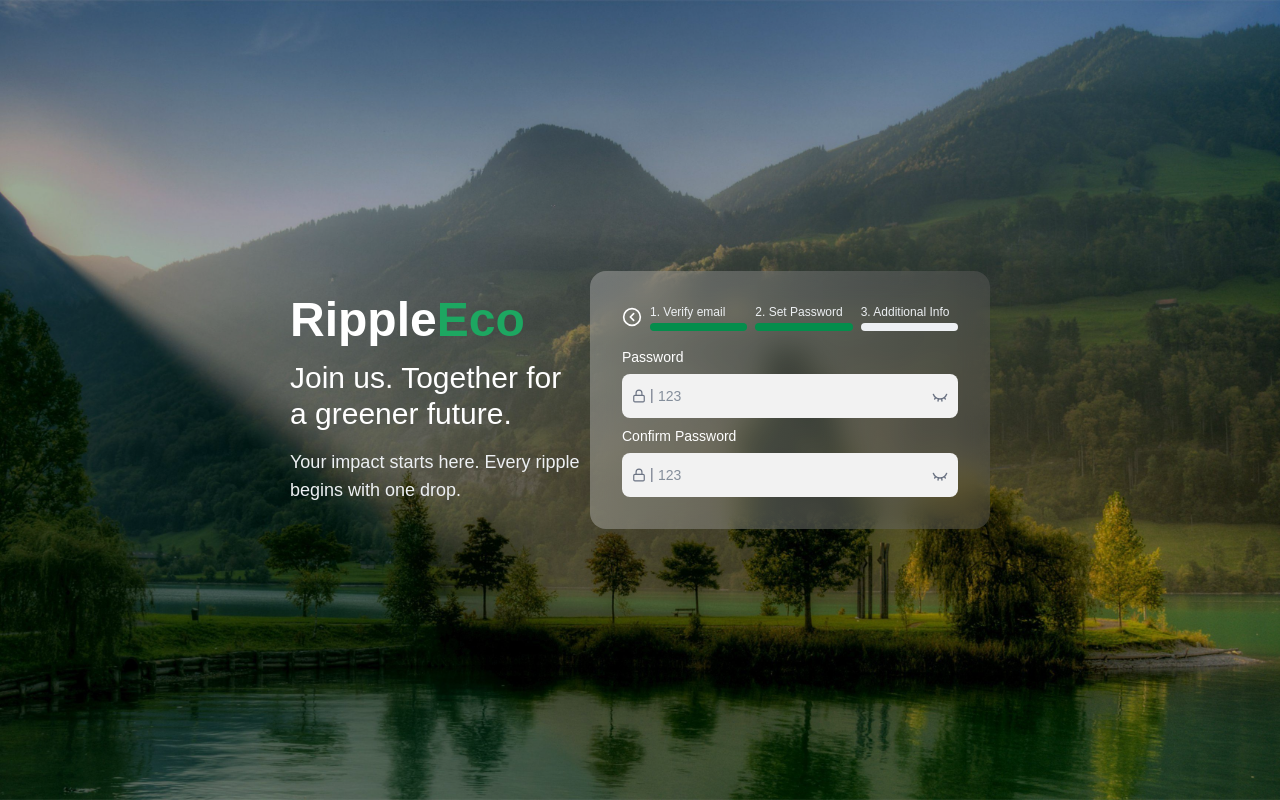
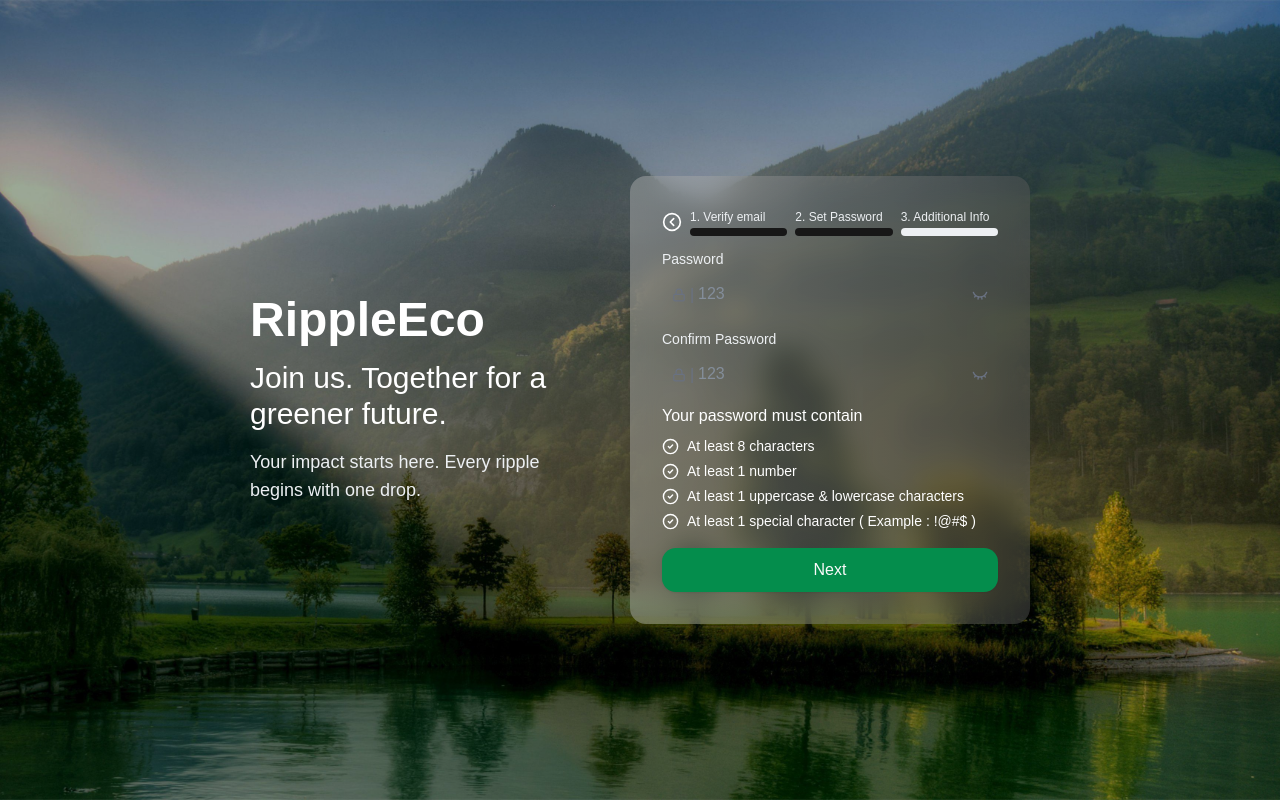
Before and after one commit to Try43-loki/ripple-eco-test, a Next.js app: page /register in a window 1280 px wide. Built offline with nearby package versions, Linux system fonts and the light colour scheme; a web font is replaced by a local one.

Commit message:
fix color

```diff
--- a/src/app/(auth)/_component/SetPasswordComponent.jsx
+++ b/src/app/(auth)/_component/SetPasswordComponent.jsx
@@ -1,8 +1,14 @@
 "use client";
+import DiscussionButtonComponent from "@/app/(user)/discussion-forums/_component/DiscussionButtonComponent";
 import { Button } from "@/components/ui/button";
 import { Label } from "@/components/ui/label";
-import { ChevronLeftCircleIcon, Eye, EyeClosed, Lock } from "lucide-react";
-import Link from "next/link";
+import {
+  ChevronLeftCircleIcon,
+  CircleCheck,
+  Eye,
+  EyeClosed,
+  Lock,
+} from "lucide-react";
 import { useState } from "react";
 
 function SetPasswordComponent() {
@@ -13,23 +19,22 @@ function SetPasswordComponent() {
     setShowPassword(!showPassword);
   };
   const handleShowCfPassword = () => {
-    setShowCfPassword(!showPassword);
+    setShowCfPassword(!showCfPassword);
   };
   return (
-    <section className="h-screen w-full flex justify-center items-center bg-[url('/assets/bg-login.jpg')] bg-cover bg-no-repeat bg-center">
-      <section className="w-full h-screen bg-[#00000054] flex justify-center items-center p-10 lg:p-20">
-        <article className="w-[400px] lg:w-[300px]">
+    <section className="h-screen w-full flex justify-center items-center bg-[url('/assets/login_images/bg-login.jpg')] bg-cover bg-no-repeat bg-center">
+      <section className="w-full h-screen bg-[#00000054] flex gap-20 justify-center items-center p-10 lg:p-20">
+        <article className="w-1/4 lg:w-[300px]">
           <h1 className="text-4xl lg:text-5xl mb-2 font-bold text-white">
             Ripple<span className="text-finished">Eco</span>
           </h1>
           <h4 className="text-2xl lg:text-3xl my-4 text-white font-medium">
-            Join us. Together for <br />a greener future.
+            Join us. Together for a greener future.
           </h4>
           <p className="mt-2 lg:text-lg font-light text-light-gray">
             Your impact starts here. Every ripple begins with one drop.
           </p>
         </article>
-
         <section className="flex flex-col justify-center items-center gap-4 w-[400px] bg-gradient-to-r from-[#c4c4c463] to-[#5e5e5e69] backdrop-blur-md rounded-2xl p-8">
           {/* Stepper */}
           <div className="flex items-center w-full gap-2">
@@ -54,64 +59,115 @@ function SetPasswordComponent() {
               )}
             </div>
           </div>
-
           {/* Form */}
           <form
             action=""
             className="flex justify-center items-center flex-col  w-full  "
           >
-            <section className="flex justify-between items-center flex-col gap-2 w-full">
+            <section className="flex justify-between items-center flex-col gap-4 w-full">
               {/* input password */}
-              <div className="grid w-full items-center gap-1.5 relative ">
+              <div className="grid w-full items-center gap-1.5  ">
                 <Label
                   htmlFor="password"
-                  className="text-white text-[14px] font-light"
+                  className=" text-label text-light-gray font-light"
                 >
                   Password
                 </Label>
-                <span className="flex justify-center items-center text-[14px] gap-1 top-[38px] left-2.5 absolute text-gray-500">
+
+                <div className="relative">
+                  <input
+                    required
+                    className="text-gray-500 pl-9 text-label h-11   placeholder:text-strong-gray placeholder:font-light  bg-input-color focus-visible:ring-[0px] border-none rounded-md w-full outline-none  "
+                    type={showPassword ? "text" : "password"}
+                    id="password"
+                    placeholder="123"
+                  />
+                  <span className="flex justify-center items-center text-label gap-1 top-[11px] left-2.5 absolute text-gray-500">
                     <Lock size={14} />|
                   </span>
                   <span
                     onClick={handleShowPassword}
-                  className="flex justify-center items-center text-[14px] gap-1 top-[42px] right-2.5 absolute text-gray-500 cursor-pointer"
+                    className="flex justify-center items-center text-label gap-1 top-[15px] right-2.5 absolute text-gray-500 cursor-pointer"
                   >
                     {showPassword ? <Eye size={16} /> : <EyeClosed size={16} />}
                   </span>
-                <input
-                  required
-                  className="text-gray-500 pl-9 text-[14px] h-11   placeholder:text-strong-gray placeholder:font-light  bg-input-color focus-visible:ring-[0px] border-none rounded-md w-full outline-none  "
-                  type={showPassword ? "text" : "password"}
-                  id="password"
-                  placeholder="123"
-                />
+                </div>
               </div>
               {/* Confirm password */}
               <div className="grid w-full items-center gap-1.5 relative ">
                 <Label
                   htmlFor="cfpassword"
-                  className="text-white text-[14px] font-light"
+                  className=" text-label text-light-gray font-light"
                 >
                   Confirm Password
                 </Label>
-                <span className="flex justify-center items-center text-[14px] gap-1 top-[38px] left-2.5 absolute text-gray-500">
+
+                <div className="relative">
+                  <input
+                    required
+                    className="text-gray-500 pl-9 text-label h-11   placeholder:text-strong-gray placeholder:font-light  bg-input-color focus-visible:ring-[0px] border-none rounded-md w-full outline-none  "
+                    type={showCfPassword ? "text" : "password"}
+                    id="cfpassword"
+                    placeholder="123"
+                  />
+                  <span className="flex justify-center items-center text-label gap-1 top-[11px] left-2.5 absolute text-gray-500">
                     <Lock size={14} />|
                   </span>
                   <span
                     onClick={handleShowCfPassword}
-                  className="flex justify-center items-center text-[14px] gap-1 top-[42px] right-2.5 absolute text-gray-500 cursor-pointer"
+                    className="flex justify-center items-center text-label gap-1 top-[15px] right-2.5 absolute text-gray-500 cursor-pointer"
                   >
-                  {showCfPassword ? <Eye size={16} /> : <EyeClosed size={16} />}
+                    {showCfPassword ? (
+                      <Eye size={16} />
+                    ) : (
+                      <EyeClosed size={16} />
+                    )}
                   </span>
-                <input
-                  required
-                  className="text-gray-500 pl-9 text-[14px] h-11   placeholder:text-strong-gray placeholder:font-light  bg-input-color focus-visible:ring-[0px] border-none rounded-md w-full outline-none  "
-                  type={showCfPassword ? "text" : "password"}
-                  id="cfpassword"
-                  placeholder="123"
-                />
+                </div>
               </div>
             </section>
+            {/* condition */}
+            <article className="flex justify-start items-start flex-col gap-y-2 mt-2 w-full">
+              <p className="text-label text-white text-start ">
+                Your password must contain
+              </p>
+              <ul className="flex justify-center items-start flex-col gap-y-1">
+                <li className="flex item-center justify-center gap-x-2">
+                  <div className="flex justify-center items-center ">
+                    <CircleCheck size={17} className="text-white" />
+                  </div>
+                  <p className="text-white text-sub-info">
+                    At least 8 characters
+                  </p>
+                </li>
+                <li className="flex item-center justify-center gap-x-2">
+                  <div className="flex justify-center items-center ">
+                    <CircleCheck size={17} className="text-white" />
+                  </div>
+                  <p className="text-white text-sub-info">At least 1 number</p>
+                </li>
+                <li className="flex item-center justify-center gap-x-2">
+                  <div className="flex justify-center items-center ">
+                    <CircleCheck size={17} className="text-white" />
+                  </div>
+                  <p className="text-white text-sub-info">
+                    At least 1 uppercase & lowercase characters
+                  </p>
+                </li>
+                <li className="flex item-center justify-center gap-x-2">
+                  <div className="flex justify-center items-center ">
+                    <CircleCheck size={17} className="text-white" />
+                  </div>
+                  <p className="text-white text-sub-info">
+                    At least 1 special character ( Example : !@#$ )
+                  </p>
+                </li>
+              </ul>
+            </article>
+            {/* Button submit */}
+            <Button className="w-full bg-green rounded-xl mt-4 h-11  text-md">
+              Next
+            </Button>
           </form>
         </section>
       </section>
--- a/src/app/globals.css
+++ b/src/app/globals.css
@@ -44,38 +44,40 @@
   --radius-xl: calc(var(--radius) + 4px);
 
   /* Custom owner */
-  --color-primary: var(--main-color);
-  --color-title: var(--title-color);
-  --color-subtitle: var(--subtitle-color);
-  --color-description: var(--description-color);
+  --color-dark-green: var(--title-color);
   --color-strong-green: var(--strong-green-color);
+  --color-green: var(--main-color);
+  --color-meduim-green: var(--finished-color);
+  --color-light-green: var(--subtitle-color);
+  --color-lighter-green: var(--description-color);
+  --color-verylight-green: var(--finished-bg);
+  --color-lightest-green: var(--light-green-custome-background);
   --color-brown: var(--brown-custome-color);
-  --color-light-green: var(--light-green-custome-background);
   --color-light-brown: var(--light-brown-background);
   --color-lighter-brown: var(--lighter-brown-background);
-  --color-upcoming: var(--upcoming-color);
-  --color-upcoming-bg: var(--upcoming-bg);
-  --color-ongoing: var(--ongoing-color);
-  --color-ongoing-bg: var(--ongoing-bg);
-  --color-finished: var(--finished-color);
-  --color-finished-bg: var(--finished-bg);
-  --color-cancel: var(--cancel-color);
-  --color-cancel-bg: var(--cancel-bg);
-  --color-stroke: var(--stroke-color);
-  --color-dropdown: var(--dropdown-bg);
-  --color-event-type: var(--event-type-bg);
-  --color-stroke-custome: var(--stroke-custome-color);
-  --color-red-custome: var(--red-custome-color);
-  --color-status-volunteer: var(--status-volunteer-color);
+  --color-orange: var(--upcoming-color);
+  --color-light-orange: var(--upcoming-bg);
+  --color-dark-blue: var(--event-type-bg);
+  --color-blue: var(--ongoing-color);
+  --color-lighter-blue: var(--ongoing-bg);
+  --color-darker-gray: var(--status-volunteer-color);
+  --color-dark-gray: var(--cancel-color);
   --color-strong-gray: var(--strong-gray-color);
+  --color-meduim-gray: var(--cancel-bg);
   --color-light-gray: var(--light-gray-color);
+  --color-meduim-white: var(--dropdown-bg);
+  --color-light-white: var(--stroke-color);
+  --color-lighter-white: var(--bg-input-color);
+  --color-lightes-white: var(--stroke-custome-color);
+  --color-strong-red: var(--strong-red-color);
+  --color-red: var(--red-custome-color);
+  --color-strong-yellow: var(--strong-yellow-color);
   --color-light-yellow: var(--light-yellow-color);
-  --color-strong-yellow: var(--strong-yellow-color);
-  --color-stronger-yellow-color: var(--stronger-yellow-color);
-  --color-strong-orange-color: var(--strong-orange-color);
-  --color-light-orange-color: var(--light-orange-color);
-  --color-strong-red-color: var(--strong-red-color);
-  --color-input-color: var(--bg-input-color);
+  --color-strong-orange: var(--strong-orange-color);
+  --color-light-orange: var(--light-orange-color);
+  /* font size */
+  --text-label: var(--text-label-input);
+  --text-sub-info: var(--text-sub-info);
 }
 
 :root {
@@ -114,38 +116,41 @@
 
   /* Custom owner */
 
-  --main-color: #048d4c;
-  --title-color: #333a33;
-  --subtitle-color: #697d74;
-  --description-color: #83948d;
-  --strong-green-color: #006937;
-  --brown-custome-color: #704f38;
-  --light-green-custome-background: #effbf5;
-  --light-brown-background: #fffcf5;
-  --lighter-brown-background: #f4eee6;
-  --upcoming-color: #fd9644;
-  --upcoming-bg: #ffe8d5;
-  --ongoing-color: #296691;
-  --ongoing-bg: #e0f2ff;
-  --finished-color: #1da761;
-  --finished-bg: #e3fff1;
-  --cancel-color: #6b6b6b;
-  --cancel-bg: #a5b1c2;
-  --stroke-color: #d8e2dd;
-  --dropdown-bg: #e4e8ed;
-  --event-type-bg: #384c63;
-  --stroke-custome-color: #d8e2dd;
-  --red-custome-color: #ff3636;
-  --status-volunteer-color: #4a5057;
-  --strong-gray-color: #848e9b;
-  --light-gray-color: #edf0f3;
-  --light-yellow-color: #e4b200;
-  --strong-yellow-color: #f9c300;
-  --stronger-yellow-color: #f9c300;
-  --strong-orange-color: #ff6d10;
-  --light-orange-color: #ffac33;
-  --strong-red-color: #fb0530;
-  --bg-input-color: #f2f2f2;
+  --main-color: oklch(0.5648 0.1427 153.56);
+  --title-color: oklch(0.3394 0.0153 145.23);
+  --subtitle-color: oklch(0.5708 0.0272 166.43);
+  --description-color: oklch(0.6509 0.022 168.95);
+  --strong-green-color: oklch(0.4569 0.116 153.67);
+  --brown-custome-color: oklch(0.4575 0.0567 55.66);
+  --light-green-custome-background: oklch(0.9775 0.0149 164.74);
+  --light-brown-background: oklch(0.9914 0.0098 87.47);
+  --lighter-brown-background: oklch(0.9516 0.0125 75.37);
+  --upcoming-color: oklch(0.7675 0.1555 55.84);
+  --upcoming-bg: oklch(0.9446 0.0357 61.95);
+  --ongoing-color: oklch(0.491 0.093 242.79);
+  --ongoing-bg: oklch(0.9517 0.0259 239.07);
+  --finished-color: oklch(0.6427 0.1527 154.48);
+  --finished-bg: oklch(0.976 0.0345 164.18);
+  --cancel-color: oklch(0.5278 0 0);
+  --cancel-bg: oklch(0.7564 0.0279 257.04);
+  --stroke-color: oklch(0.9038 0.0127 164.77);
+  --dropdown-bg: oklch(0.9294 0.008 253.86);
+  --event-type-bg: oklch(0.4097 0.0462 252.4);
+  --stroke-custome-color: oklch(0.9038 0.0127 164.77);
+  --red-custome-color: oklch(0.6512 0.2348 26.76);
+  --status-volunteer-color: oklch(0.4284 0.0139 252.23);
+  --strong-gray-color: oklch(0.6429 0.0227 254.97);
+  --light-gray-color: oklch(0.9537 0.0052 247.88);
+  --light-yellow-color: oklch(0.7869 0.1608 88.21);
+  --strong-yellow-color: oklch(0.8417 0.172 88.38);
+  --strong-orange-color: oklch(0.7052 0.1976 44.9);
+  --light-orange-color: #oklch(0.8068 0.158557 70.9556);
+  --strong-red-color: oklch(0.6238 0.2511 24.16);
+  --bg-input-color: oklch(0.9612 0 0);
+  /* font-size */
+
+  --text-label-input: 16px;
+  --text-sub-info: 14px;
 }
 
 .dark {
```
Also changed, not shown: public/assets/login_images/bg-login.jpg (renamed from public/assets/bg-login.jpg). Lines whose indentation alone changed are shown as unchanged.
